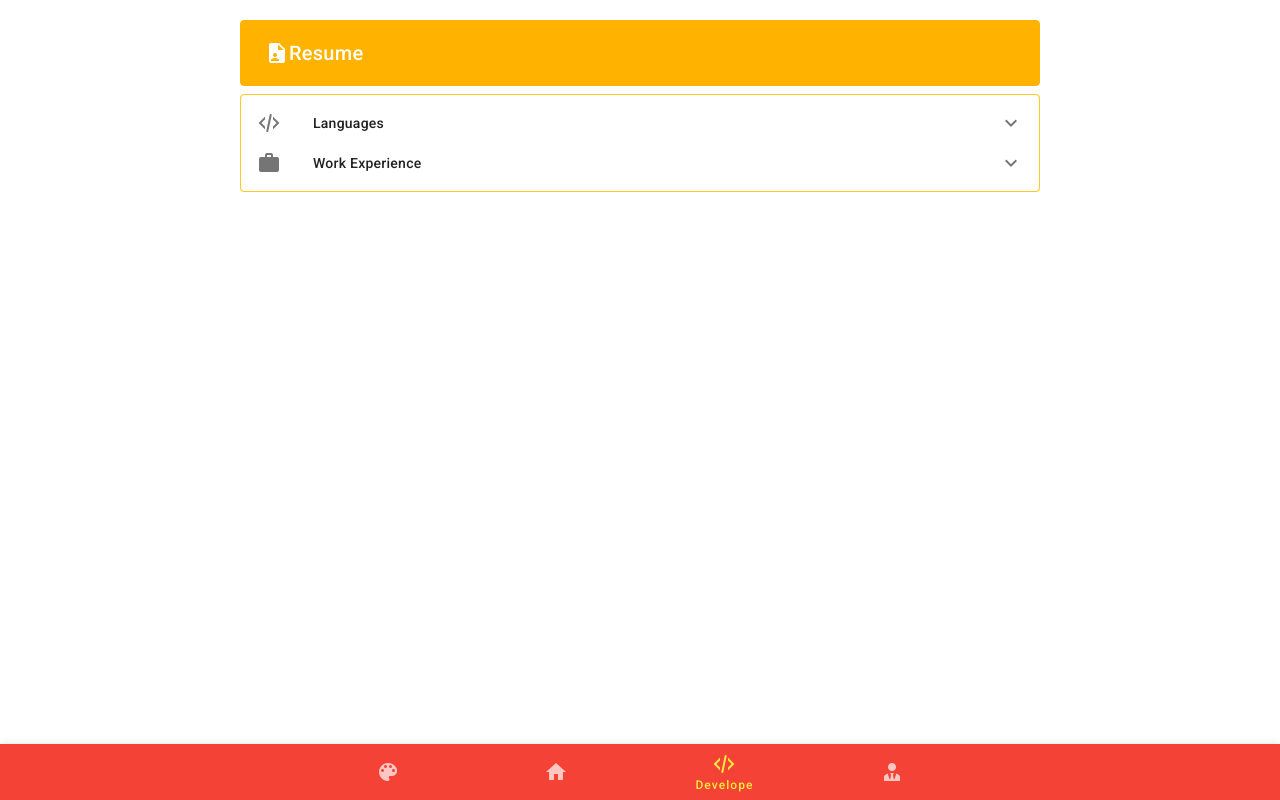
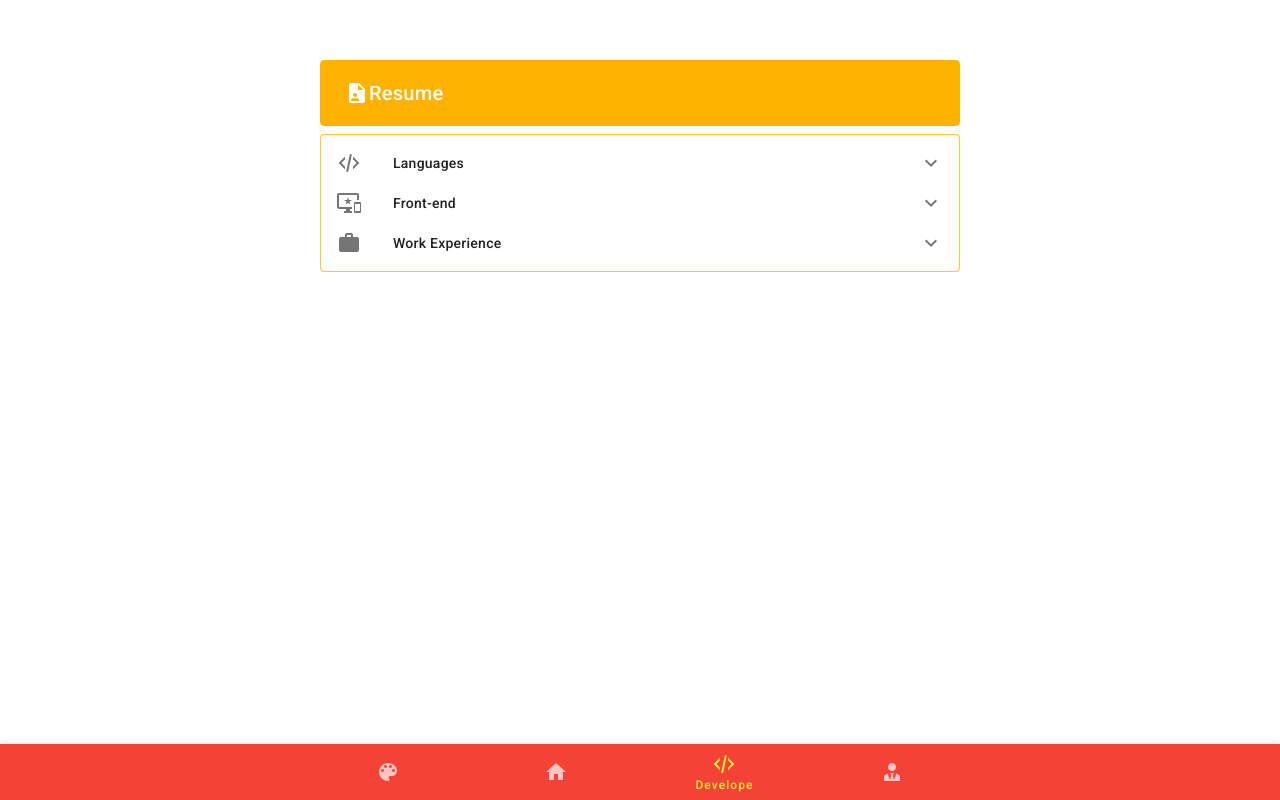
Before and after one commit to BlackCrowxyz/pwa, a Nuxt app: page /develope in a window 1280 px wide. Built offline with nearby package versions, Linux system fonts and the light colour scheme.

Commit message:
Few changes

```diff
--- a/pages/About/index.vue
+++ b/pages/About/index.vue
@@ -1,10 +1,9 @@
 <template>
   <v-sheet
-    max-width="50rem"
-    class="d-flex flex-column mx-auto"
-    max-height="30rem"
+    max-width="40rem"
+    class="d-flex flex-column mx-auto mt-sm-10"
   >
-    <v-card  outlined>
+    <v-card outlined>
       <v-img aspect-ratio="2.4" src="/Images/Pouya.jpg"> </v-img>
       <v-card-title> Pouya Mohammadkhani </v-card-title>
       <v-card-subtitle>
@@ -16,7 +15,7 @@
       </v-card-text>
     </v-card>
 
-    <v-card class="mt-2"  outlined>
+    <v-card class="mt-2" outlined>
       <v-card-title> Ways to reach me: 😊 🔥 </v-card-title>
       <v-card-text>
         <strong>
--- a/pages/Design/index.vue
+++ b/pages/Design/index.vue
@@ -1,13 +1,33 @@
 <template>
-  <v-card >
-    <v-card-title> 🚽 🎨 👷 🚧</v-card-title>
-
-    <v-card-text> This page is under construction... </v-card-text>
-  </v-card>
+  <v-sheet max-width="40rem" class="mx-auto mt-sm-10">
+    <v-card>
+      <v-card-title> 🚽 🎨 👷 🚧</v-card-title>
+      <v-card-text> This page is under construction... </v-card-text>
+    </v-card>
+    <v-card v-for="pic in pictures" :key="pic.title" class="my-4">
+      <!-- <v-img :src="pic.img"></v-img> -->
+      <v-card-title> {{ pic.title }} </v-card-title>
+      <v-card-text>
+        <v-rating :value="pic.stars" color="amber" dense half-increments readonly size="14">
+        </v-rating>
+        <div class="grey--text">More detail about the picture</div>
+      </v-card-text>
+    </v-card>
+  </v-sheet>
 </template>
 
 <script>
-export default {};
+export default {
+  data() {
+    return {
+      pictures: [
+        { title: "Picture 1", img: "/Images/Pouya.jpg", stars: 4.5 },
+        { title: "Picture 2", img: "/Images/Pouya.jpg", stars: 2.5 },
+        { title: "Picture 3", img: "/Images/Pouya.jpg", stars: 3 },
+      ],
+    };
+  },
+};
 </script>
 
 <style>
--- a/pages/Home/index.vue
+++ b/pages/Home/index.vue
@@ -1,8 +1,9 @@
 <template>
   <v-sheet
-    class="d-flex flex-column mx-auto white--text"
+
+    class="d-flex flex-column mx-auto mt-sm-10 white--text"
     color="deep-purple"
-    max-width="50rem"
+    max-width="40rem"
     rounded
   >
     <!-- Add to works -->
--- a/pages/develope/index.vue
+++ b/pages/develope/index.vue
@@ -1,5 +1,5 @@
 <template>
-  <v-sheet max-width="50rem" class="d-flex flex-column mx-auto">
+  <v-sheet max-width="40rem" class="d-flex flex-column mx-auto mt-sm-10">
     <v-card class="my-2" outlined color="amber darken-1" dark>
       <v-card-title>
         <v-icon right>mdi-file-account</v-icon>
@@ -30,7 +30,7 @@
               class="px-4"
             >
               <v-list-item-content>
-                <v-list-item-title  class="d-flex align-center">
+                <v-list-item-title class="d-flex align-center">
                   <v-icon class="px-1">{{ child.icon }}</v-icon>
                   <span class="px-1">{{ child.title }}</span>
                   <v-progress-linear
@@ -59,15 +59,31 @@
             { title: "C/C++", icon: "mdi-language-cpp", val: 80 },
             { title: "Java", icon: "mdi-language-java", val: 60 },
             { title: "Python", icon: "mdi-language-python", val: 70 },
-            { title: "JavaScript", icon: "mdi-language-javascript", val: 80 },
-            { title: "CSS", icon: "mdi-language-css3", val: 60 },
-            { title: "HTML", icon: "mdi-language-html5", val: 90 },
+            { title: "JavaScript", icon: "mdi-language-javascript", val: 65 },
           ],
           title: "Languages",
         },
         {
+          title: "Front-end",
+          action: "mdi-monitor-cellphone-star",
+          items: [
+            { title: "Vuejs", icon: "mdi-vuejs" },
+            { title: "Nuxt", icon: "mdi-nuxt" },
+            { title: "Vuetify", icon: "mdi-vuetify" },
+            { title: "Vuex", icon: "mdi-vector-union" },
+            { title: "JavaScript", icon: "mdi-language-javascript", val: 80 },
+            { title: "CSS", icon: "mdi-language-css3", val: 60 },
+            { title: "Bootstrap", icon: "mdi-bootstrap", val: 60 },
+            { title: "HTML", icon: "mdi-language-html5", val: 90 },
+          ],
+        },
+        {
           action: "mdi-briefcase",
-          items: [{ title: "IPM" }, { title: "Himart" }, { title: "?" }],
+          items: [
+            { title: "IPM", icon: "mdi-ip" },
+            { title: "Himart", icon: "mdi-hospital-marker" },
+            { title: "?" },
+          ],
           title: "Work Experience",
         },
       ],
```
